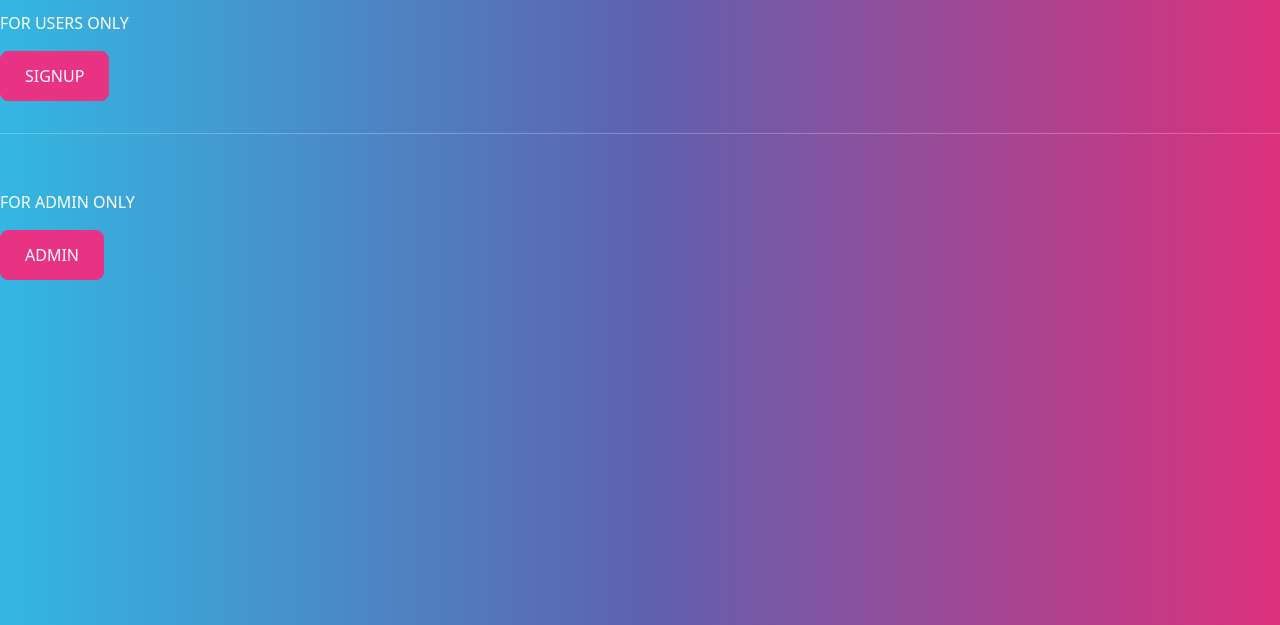
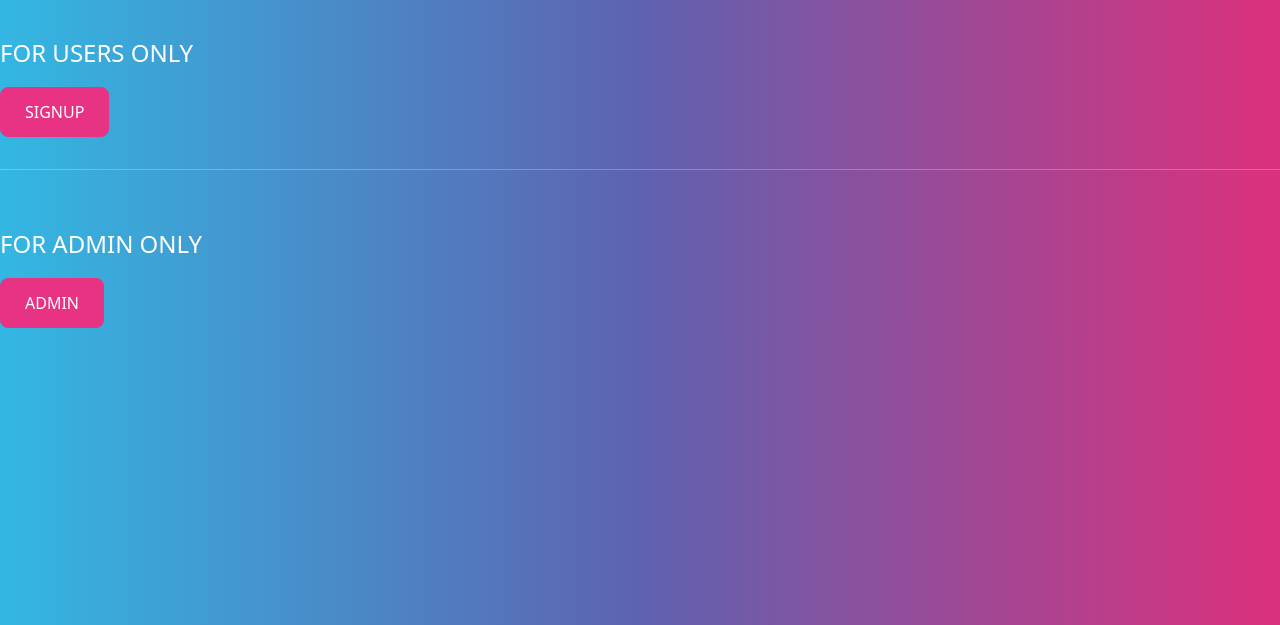
Before and after one commit to Ansh339/Backend, a website: page view/index.html in a window 1280 px wide. Shown: the part 175-800 px from the top of the page. Drawn offline with Linux system fonts and the light colour scheme.

Commit message:
ui change

```diff
--- a/view/index.html
+++ b/view/index.html
@@ -10,12 +10,13 @@
 <body>
     <h1 style="text-align: center; font-size: 5em;">WELCOME TO OUR SITE</h1>
     <h4 style="text-align: center; font-size: 3em">PLEASE CLICK ON THE BUTTON BELOW TO SIGNUP</h2>
-    <p>FOR USERS ONLY</p>
+    <br>
+    <p style="font-size: 1.5em;">FOR USERS ONLY</p>
     <a class="btn btn-primary" href="../view/signup/signup.html">SIGNUP</a>
     <br>
     <hr>
     <br>
-    <p>FOR ADMIN ONLY</p>
+    <p style="font-size: 1.5em;">FOR ADMIN ONLY</p>
     <a class="btn btn-primary" href="../view/admin/admin.html">ADMIN</a>
 </body>
 </html>
```
